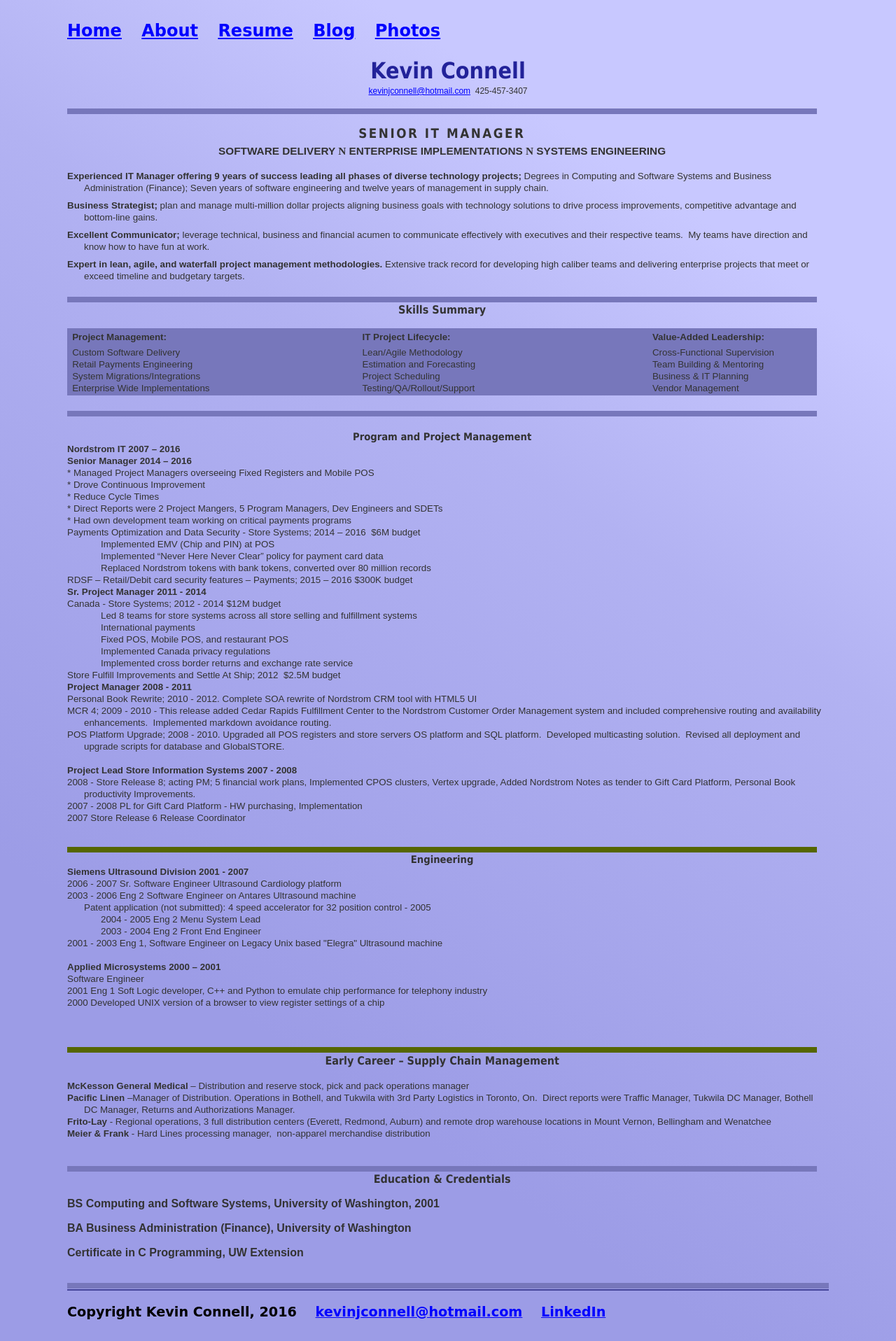
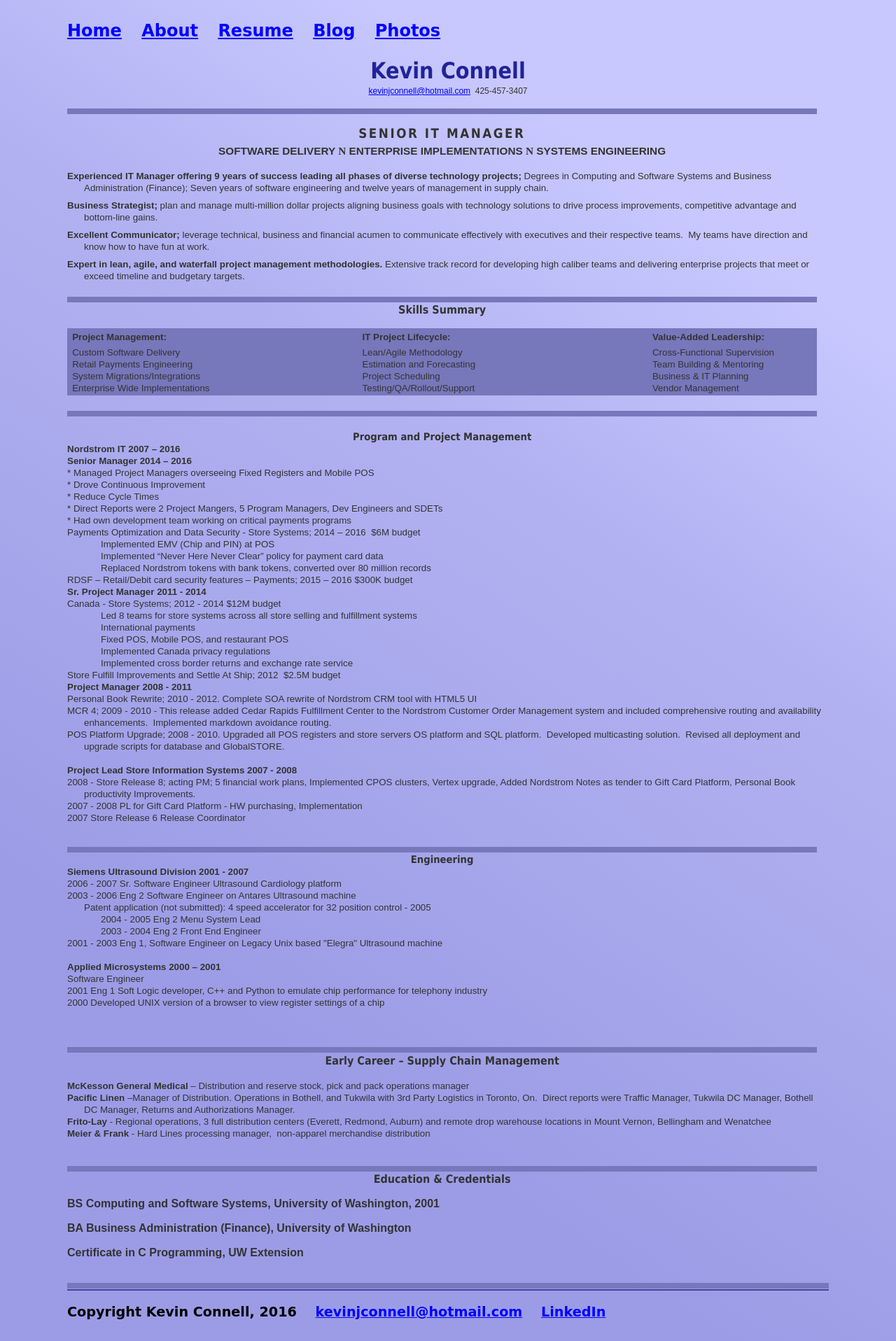
Before and after one commit to mo4dawg/mo4dawg.github.io, a Jekyll site: the page built from CV/index.html, in a window 1280 px wide. Shown: the whole page at 70% size. Built offline with Jekyll 4.4.1, drawn with Linux system fonts in a browser that asks for light colours.

Commit message:
Update index.html

```diff
--- a/CV/index.html
+++ b/CV/index.html
@@ -707,7 +707,7 @@
 normal'><span style='mso-bookmark:top'><span style='font-size:10.0pt;
 font-family:"Arial","sans-serif";mso-fareast-font-family:"Times New Roman"'><o:p>&nbsp;</o:p></span></span></p>
 
-<div style='mso-element:para-border-div;border:none;border-top:solid #556600 6.0pt;
+<div style='mso-element:para-border-div;border:none;border-top:solid #7777BB 6.0pt;
 padding:1.0pt 0in 0in 0in;margin-left:0in;margin-right:12.6pt'>
 
 <p class=MsoNormal align=center style='margin-bottom:0in;margin-bottom:.0001pt;
@@ -793,7 +793,7 @@
 style='font-size:14.0pt;font-family:"Arial","sans-serif";mso-fareast-font-family:
 "Times New Roman"'><o:p>&nbsp;</o:p></span></b></span></p>
 
-<div style='mso-element:para-border-div;border:none;border-top:solid #556600 6.0pt;
+<div style='mso-element:para-border-div;border:none;border-top:solid #7777BB 6.0pt;
 padding:1.0pt 0in 0in 0in;margin-left:0in;margin-right:12.6pt'>
 
 <p class=MsoNormal align=center style='margin-bottom:0in;margin-bottom:.0001pt;
```
